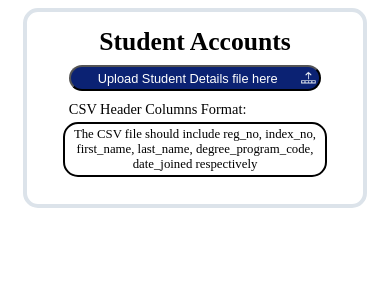
After one commit to Fusion-0-1/lambda-learn, a PHP site: page /views/account_creation.php in a window 390 px wide. The commit adds this page. Shown: the top 300 px of the page. Run offline with PHP 8.4, Linux system fonts and the light colour scheme.

Commit message:
Add creation view to index

```diff
--- a/public/Index.php
+++ b/public/Index.php
@@ -21,6 +21,8 @@ $app = new Application(dirname(__DIR__), $config);
 
 $app->router->get('/', 'dashboard');
 
+$app->router->get('/account_creation', 'account_creation');
+
 $app->router->get('/course_overview', 'course_overview');
 
 $app->router->get('/profile', [ProfileController::class, 'displayProfile']);
--- /dev/null
+++ b/public/css/account_creation.css
@@ -0,0 +1,115 @@
+.main_card {
+    max-width: 100%;
+    background: rgb(255, 255, 255);
+    border-radius: 15px;
+    margin: 1%;
+    border: 4px solid #DCE3EA;
+    margin-top: 60px;
+}
+
+.card{
+    max-width: 90%;
+    margin: 2% auto 2% auto;
+    border: 4px solid #DCE3EA;
+    border-radius: 15px;
+}
+
+.main_heading {
+    text-align: center;
+    padding: 15px;
+    padding-top: 25px;
+    margin: 0%;
+    font-size: 2.1rem;
+    font-weight: bold;
+}
+
+.upload_btn{
+    background: #0B2273;
+    color: white;
+    border-radius: 15px;
+    width: 60%;
+    margin: 1% auto 2% auto;
+    padding: 0.2% 1% 0.2% 1%;
+    font-size: 1.3rem;
+    display: grid;
+    grid-template-columns: 94% 6%;
+    align-items: center;
+}
+
+.logo{
+    width: 100%;
+}
+
+.upload_txt{
+    font-size: 24px;
+    width: 75%;
+    margin: auto;
+    margin-top: 3%;
+}
+
+.upload_content{
+    border: 2px solid black;
+    margin: 1% auto 8% auto;
+    width: 75%;
+    border-radius: 15px;
+    padding: 1%;
+    text-align: center;
+    font-size: 18px;
+}
+
+@media(max-width:1080px){
+    .main_heading{
+        font-size: 1.8rem;
+    }
+    .upload_btn{
+        font-size: 1.2rem;
+    }
+    .upload_content{
+        font-size: 1.1rem;
+    }
+    .upload_txt{
+        font-size: 1.3rem;
+    }
+}
+
+@media(max-width:768px) {
+    .main_heading {
+        font-size: 1.8rem;
+    }
+
+    .upload_btn {
+        font-size: 1.0rem;
+        padding: 1%;
+    }
+
+    .upload_content {
+        font-size: 1.1rem;
+    }
+
+    .upload_txt {
+        font-size: 1.3rem;
+    }
+}
+
+@media(max-width:560px) {
+    .main_heading {
+        font-size: 1.6rem;
+        padding: 5px;
+        padding-top: 15px;
+    }
+
+    .upload_btn {
+        font-size: 0.8rem;
+        padding: 1%;
+        width: 75%;
+        border-radius: 15px;
+    }
+
+    .upload_content {
+        font-size: 0.8rem;
+    }
+
+    .upload_txt {
+        font-size: 0.9rem;
+    }
+}
--- /dev/null
+++ b/views/account_creation.php
@@ -0,0 +1,14 @@
+<link rel="stylesheet" href="css/account_creation.css">
+
+<div class="border main-container v-center flex-gap responsive-container">
+    <div class="card" >
+        <div class="main_heading">Student Accounts</div>
+        <button type="button" class="upload_btn">
+            Upload Student Details file here
+            <img class="logo" src="/images/upload.png" alt="upload logo">
+        </button>
+
+        <div class="upload_txt">CSV Header Columns Format:</div>
+        <div class="upload_content">The CSV file should include reg_no, index_no, first_name, last_name, degree_program_code, date_joined respectively</div>
+    </div>
+</div>
```
Also changed, not shown: public/images/upload.png (added).
